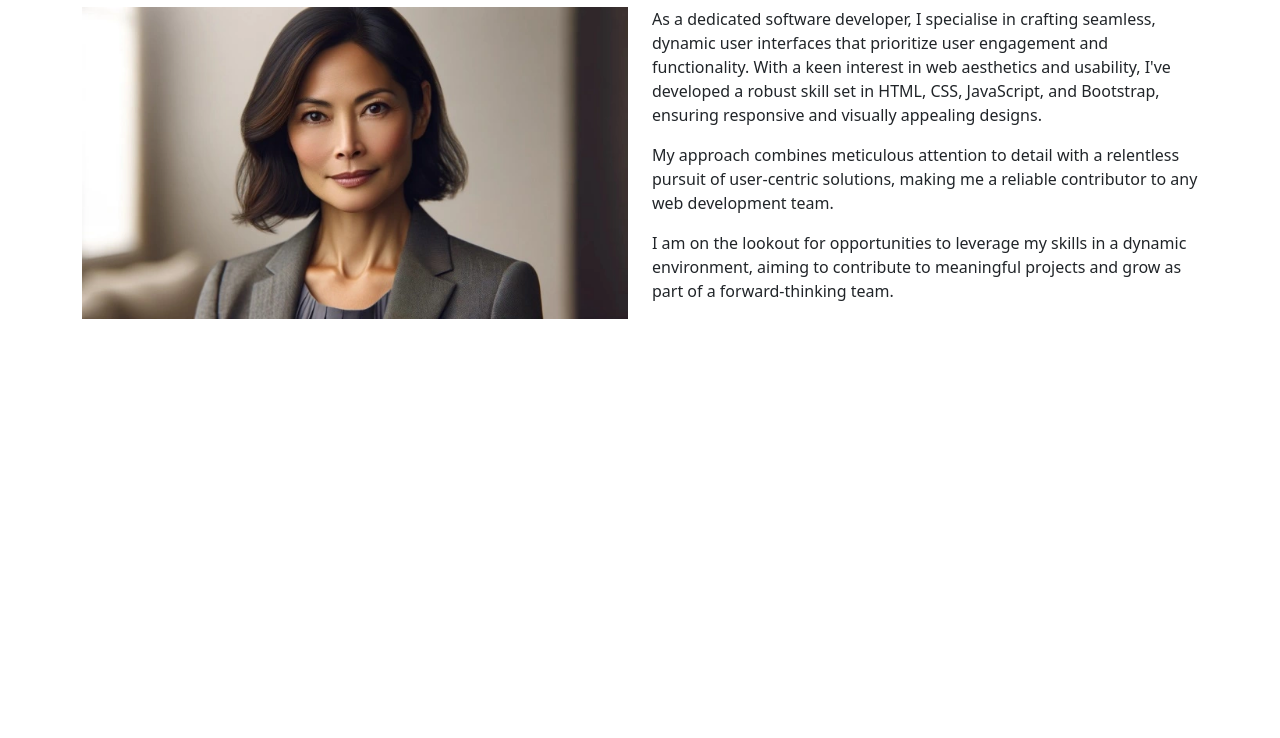
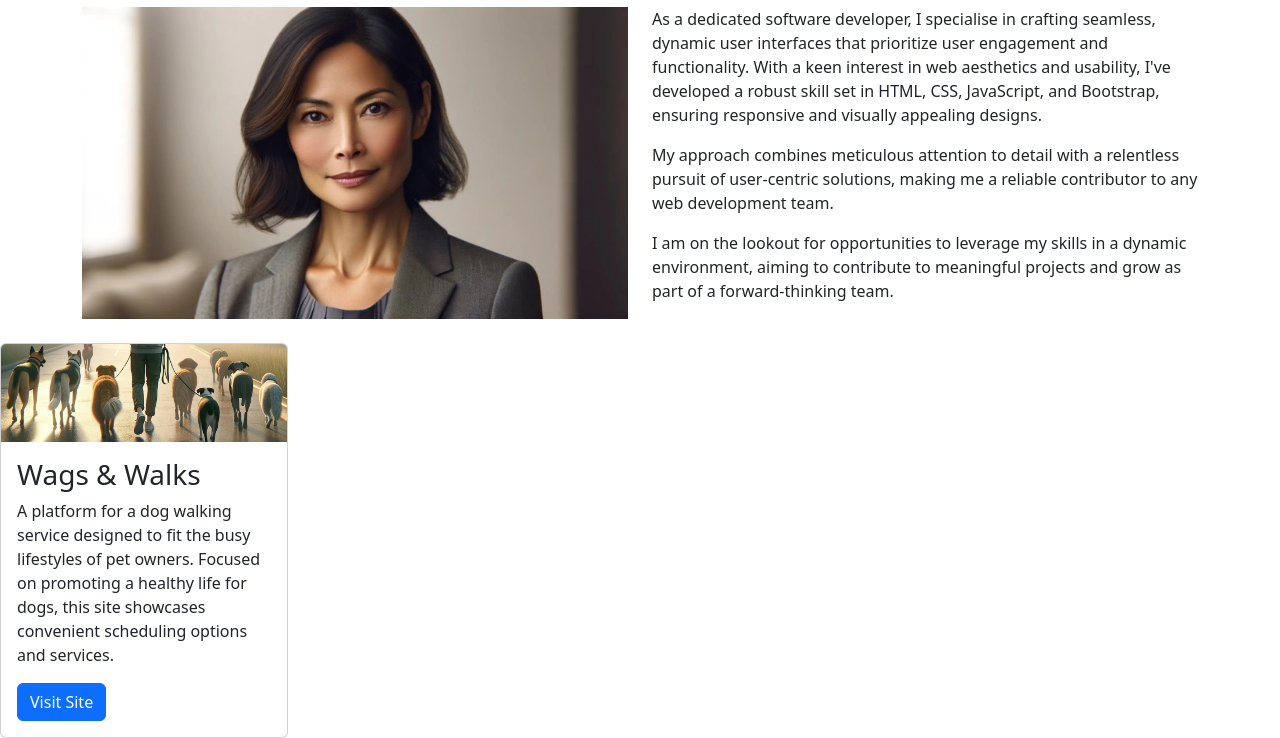
Before and after one commit to Jo-JPEG/solid-chainsaw, a plain HTML site: page index.html in a window 1280 px wide. Shown: the part 540-1278 px from the top of the page. Before the commit the page ends 883 px from the top, so only its background shows below. Drawn offline with nearby package versions, Linux system fonts and the light colour scheme.

Commit message:
add portfolio card

```diff
--- a/index.html
+++ b/index.html
@@ -102,6 +102,16 @@
         </div>
     </section>
     <!-- portfolio section starts here -->
+<section id="portfolio">
+    <div class="card" style="width: 18rem;">
+        <img src="assets/images/wags-and-walks.webp" class="card-img-top" alt="A man walking several dogs early in the morning">
+        <div class="card-body">
+          <h3 class="card-title">Wags & Walks</h3>
+          <p class="card-text">A platform for a dog walking service designed to fit the busy lifestyles of pet owners. Focused on promoting a healthy life for dogs, this site showcases convenient scheduling options and services.</p>
+          <a href="#" class="btn btn-primary">Visit Site</a>
+        </div>
+      </div>
+</section>
 
 </main>
 
```
